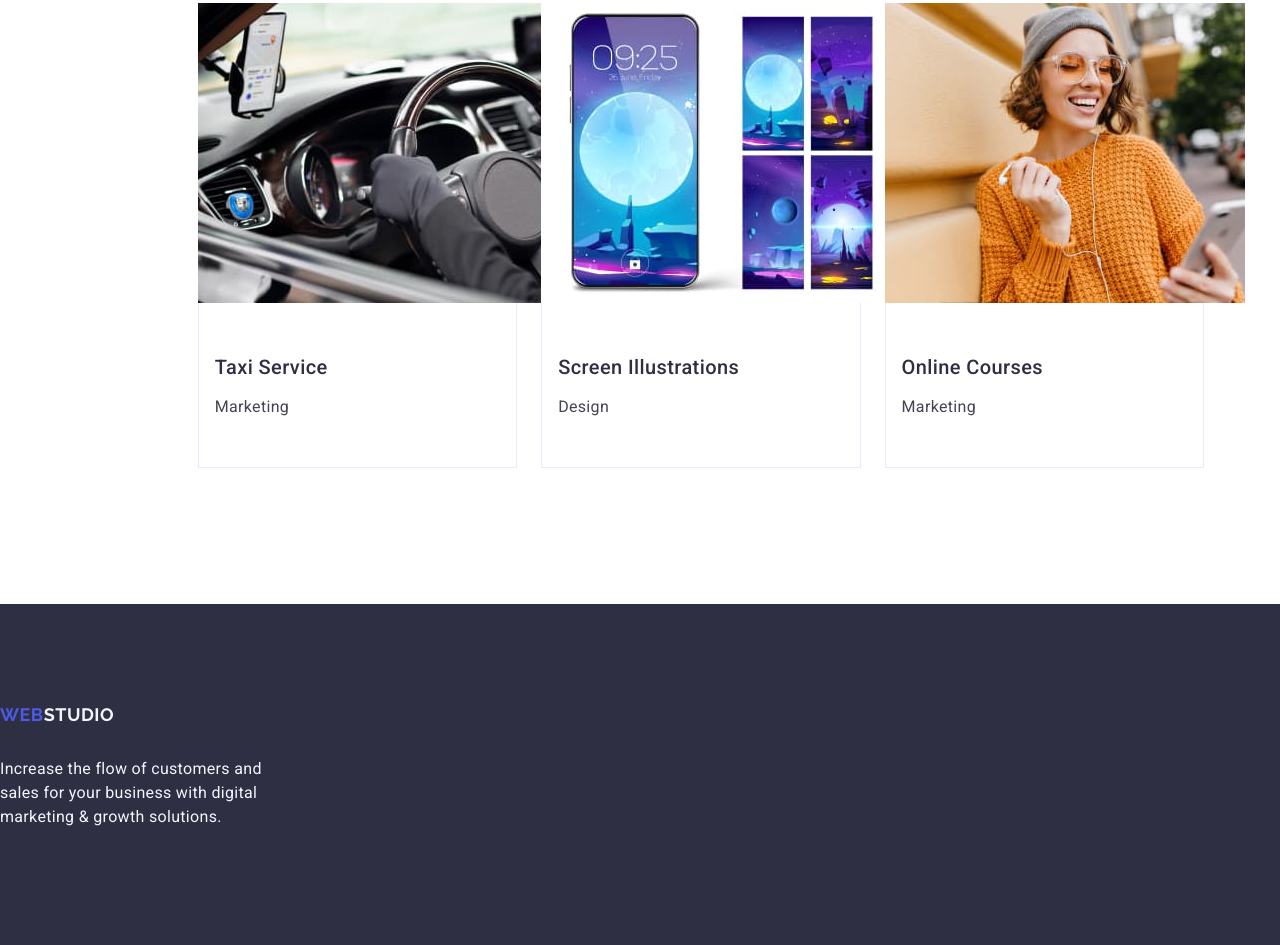
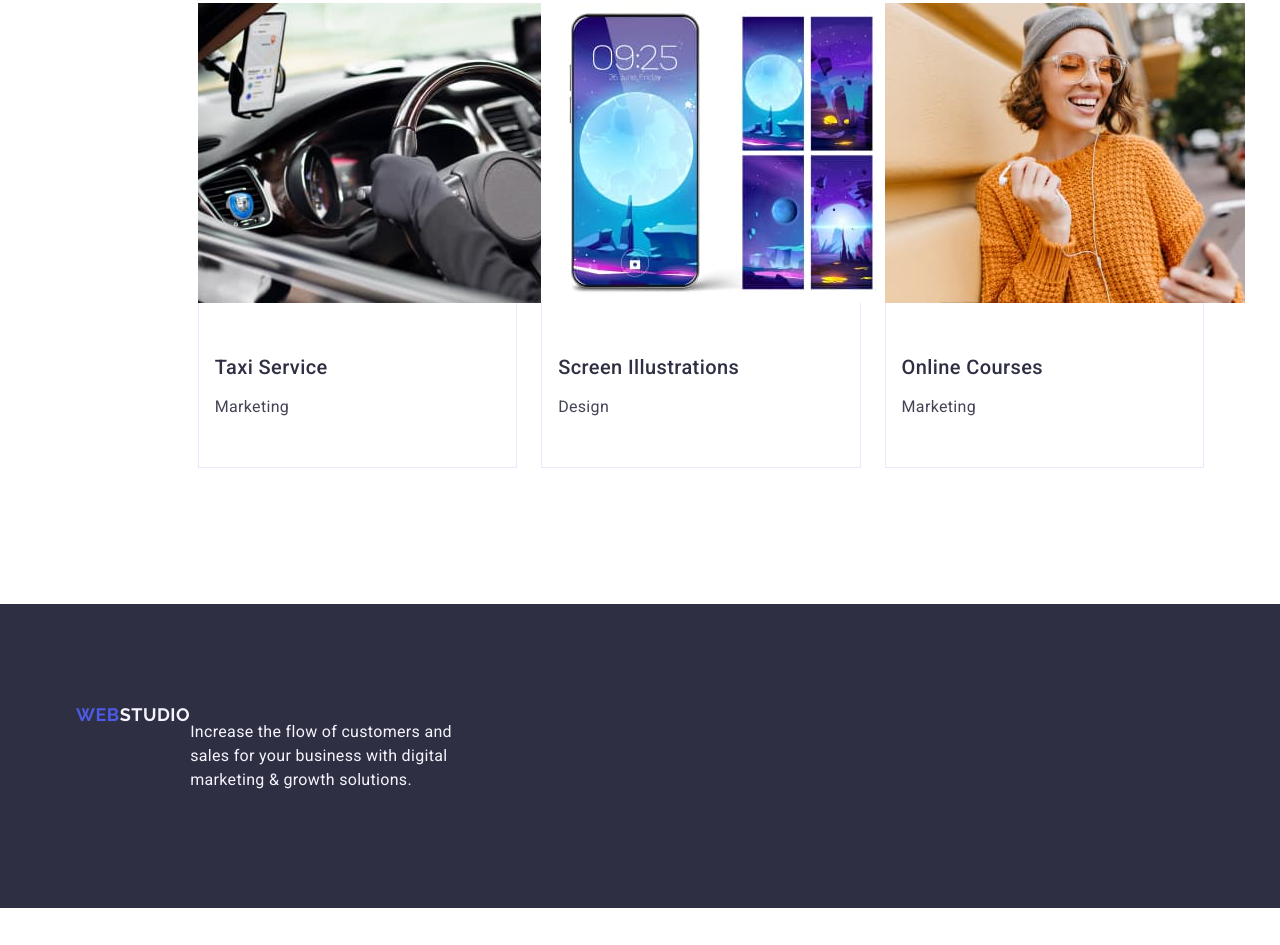
Before and after one commit to ddooss81/goit-markup-hw-03, a plain HTML site: page index.html in a window 1280 px wide. Shown: the part 2520-3465 px from the top of the page. After the commit the page ends 3428 px from the top, so only its background shows below. Drawn offline with nearby package versions, Linux system fonts and the light colour scheme.

Commit message:
Update index.html

```diff
--- a/index.html
+++ b/index.html
@@ -243,14 +243,16 @@
     </main>
 
     <footer class="foot">
-      <a class="logo_footer_start" href="./index.html"
-        >Web<span class="logo_footer_end">Studio</span></a
-      >
+      <div class="container">
+        <a class="logo_footer_start" href="./index.html"
+          >Web<span class="logo_footer_end">Studio</span></a
+        >
 
-      <p class="footer_p">
-        Increase the flow of customers and sales for your business with digital
-        marketing & growth solutions.
-      </p>
+        <p class="footer_p">
+          Increase the flow of customers and sales for your business with
+          digital marketing & growth solutions.
+        </p>
+      </div>
     </footer>
   </body>
 </html>
```
